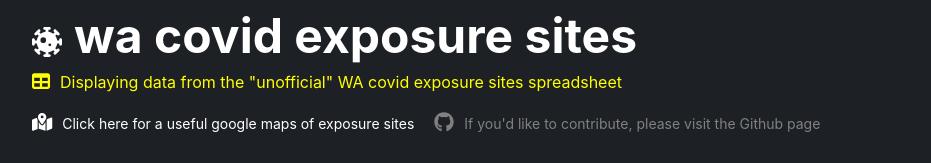
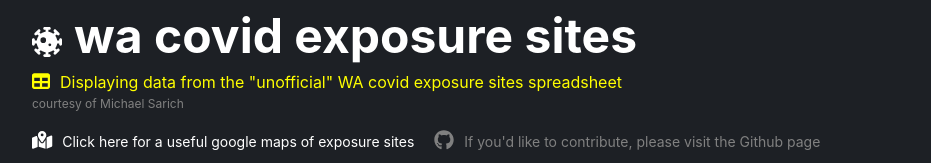
Before and after one commit to l3onwu/wa-covid-sites, a React (Create React App) app: page / in a window 1280 px wide. Shown: the top 163 px of the page, without its empty margins (174-1105 px from the left). Built offline with nearby package versions, Linux system fonts and the light colour scheme; no server answers.

Commit message:
Add courtesy to spreadsheet creator

```diff
--- a/src/components/top-bar.js
+++ b/src/components/top-bar.js
@@ -26,7 +26,10 @@ const TopBar = () => {
               <FontAwesomeIcon icon={faTable} />
             </span>
             Displaying data from the "unofficial" WA covid exposure sites
-            spreadsheet
+            spreadsheet{" "}
+            <Text style={{ color: "gray", fontSize: "12px" }}>
+              courtesy of Michael Sarich
+            </Text>
           </Text>
         </Link>
 
```
